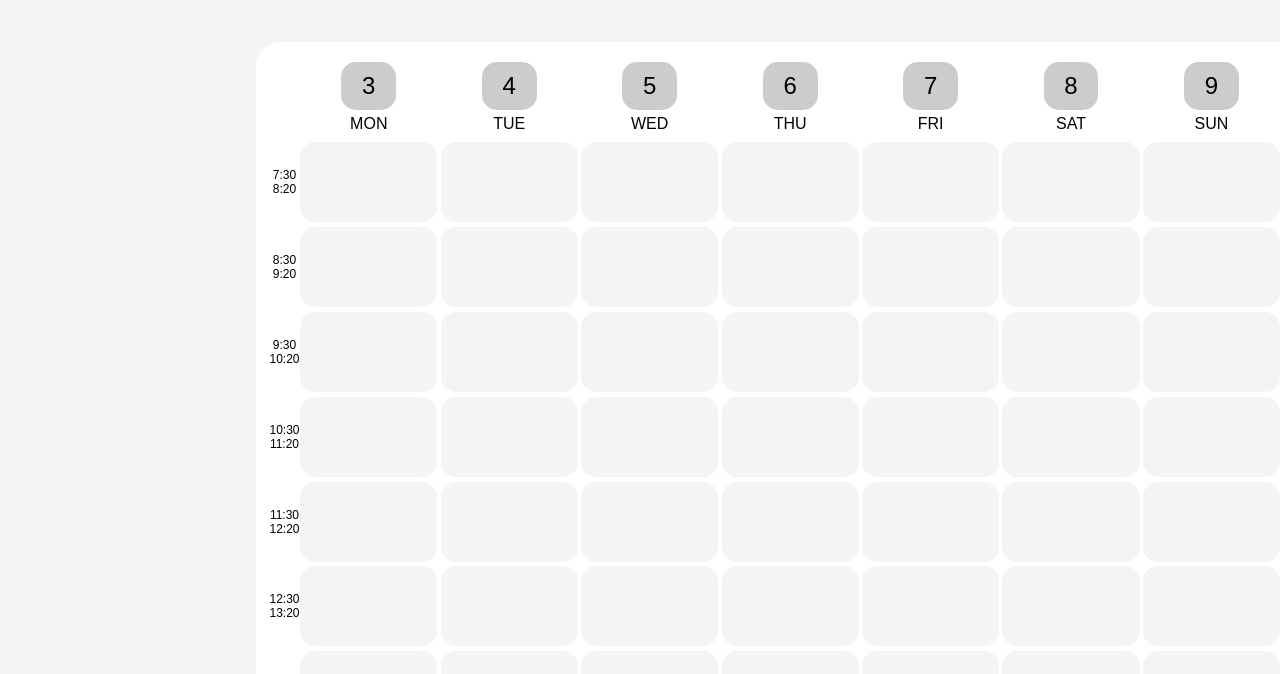
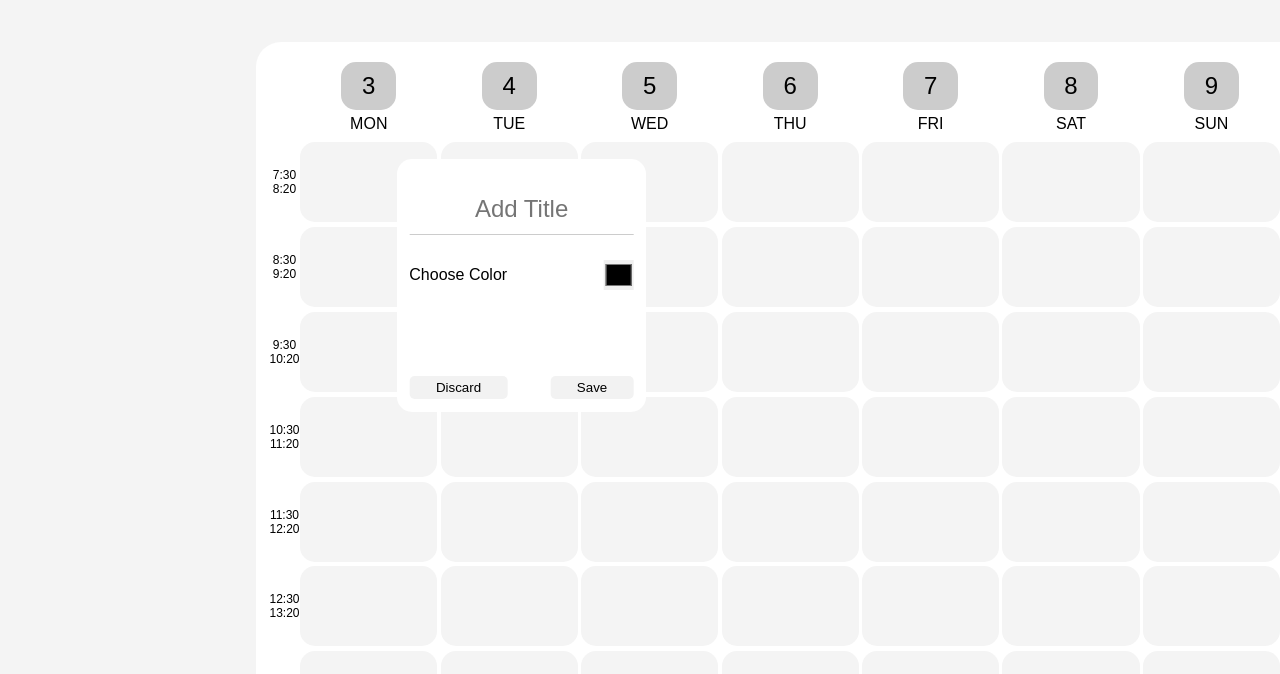
Before and after one commit to saattoshi/umytpa, a plain HTML site: page home.html in a window 1280 px wide. Both pictures are taken after a click on the button 368 px from the left and 301 px from the top of the page. Shown: the part 119-793 px from the top of the page. Drawn offline with Linux system fonts and the light colour scheme.

Commit message:
kinda made timetable working

```diff
--- a/home.html
+++ b/home.html
@@ -24,31 +24,31 @@
         <div class="timetable">
             <div class="container">
                 <div class="cell"></div>
-                <div class="cell">
+                <div class="cell cell-date">
                     <p class="date">3</p>
                     <p>MON</p>
                 </div>
-                <div class="cell">
+                <div class="cell cell-date">
                     <p class="date">4</p>
                     <p>TUE</p>
                 </div>
-                <div class="cell">
+                <div class="cell cell-date">
                     <p class="date">5</p>
                     <p>WED</p>
                 </div>
-                <div class="cell">
+                <div class="cell cell-date">
                     <p class="date">6</p>
                     <p>THU</p>
                 </div>
-                <div class="cell">
+                <div class="cell cell-date">
                     <p class="date">7</p>
                     <p>FRI</p>
                 </div>
-                <div class="cell">
+                <div class="cell cell-date">
                     <p class="date">8</p>
                     <p>SAT</p>
                 </div>
-                <div class="cell">
+                <div class="cell cell-date">
                     <p class="date">9</p>
                     <p>SUN</p>
                 </div>
@@ -173,7 +173,21 @@
                 <button class="cell cell-btn"></button>
                 <button class="cell cell-btn"></button>
                 <button class="cell cell-btn"></button>
+
+
+                <div id="eventAdder" class="hidden">
+                    <input type="text" id="title" placeholder="Add Title">
+                    <div class="color-pick">
+                        <p>Choose Color</p>
+                        <input type="color" name="" id="color">
+                    </div>
+                    <div class="action">
+                        <button class="action-btn" id="discard">Discard</button>
+                        <button class="action-btn" id="save">Save</button>
+                    </div>
+                </div>
             </div>
+
         </div>
     </div>
     <script src="js/home.js"></script>
--- a/js/home.js
+++ b/js/home.js
@@ -0,0 +1,24 @@
+table = document.querySelectorAll('.cell-btn')
+let title = ""
+let color = ""
+let selectedCell
+
+table.forEach(cell => {
+    cell.addEventListener('click', () => {
+        selectedCell = cell
+        const eventAdder = document.getElementById('eventAdder')
+        eventAdder.classList.remove('hidden')
+
+    })
+});
+
+document.getElementById('save').addEventListener('click', () => {
+    title = document.getElementById('title').value;
+    color = document.getElementById('color').value
+
+
+    selectedCell.style.backgroundColor = color;
+    selectedCell.innerHTML = `<h2>${title}</h2>`
+
+    eventAdder.classList.add('hidden')
+})
--- a/sass/home.scss
+++ b/sass/home.scss
@@ -8,6 +8,13 @@ body{
     background-color: #f4f4f4;
 }
 
+.hidden{
+    visibility: hidden;
+}
+
+.active{
+    visibility: visible;
+}
 .navbar{
     background-color: #fff;
     width: 100%;
@@ -60,6 +67,7 @@ body{
         border-radius: 25px;
 
         .container{
+            position: relative;
             display: grid;
             grid-template-columns: 2% 11% 11% 11% 11% 11% 11% 11%;
             grid-template-rows: repeat(12, 1fr);
@@ -68,11 +76,7 @@ body{
 
             .cell{
                 height: 80px;
-                display: flex;
-                flex-direction: column;
-                justify-content: center;
-                align-items: center;
-                text-align: center;
+                position: relative;
 
                 .date{
                     width: 40%;
@@ -87,6 +91,22 @@ body{
                     font-size: 1.5em;
                     margin-bottom: .2em;
                 }
+
+                h2{
+                    position: absolute;
+                    top: 10%;
+                    left: 5%;
+                    font-weight: 100;
+                    font-size: 1.75em;
+                }
+            }
+
+            .cell-date{
+                display: flex;
+                flex-direction: column;
+                justify-content: center;
+                align-items: center;
+                text-align: center;
             }
 
             .cell-btn{
@@ -98,7 +118,83 @@ body{
 
             .time{
                 font-size: .75em;
+                display: flex;
+                flex-direction: column;
+                justify-content: center;
+                align-items: center;
+                text-align: center;
             }
+        }
+
+        #eventAdder{
+            position: absolute;
+            top: 10%;
+            left: 10%;
+            width: 20%;
+            height: 25%;
+            background-color: #fff;
+            border-radius: 15px;
+
+            #title{
+                border: none;
+                border-bottom: 1px solid#ccc;
+                width: 90%;
+                height: 20%;
+                position: absolute;
+                top: 10%;
+                left: 50%;
+                transform: translateX(-50%);
+                padding: 0;
+                font-size: 1.5em;
+
+                &::placeholder{
+                    text-align: center;
+                }
+
+                &:focus{
+                    outline: none;
+                }
+            }
+
+            .color-pick{
+                position: absolute;
+                top: 40%;
+                right: 10%;
+                width: 90%;
+                display: flex;
+                align-items: center;
+                justify-content: space-between;
+                left: 50%;
+                transform: translateX(-50%);
+
+
+                #color{
+                    border: none;
+                    width: 30px;
+                    height: 30px;
+                    padding: 0;
+                }
+
+            }
+
+            .action{
+                position: absolute;
+                bottom: 5%;
+                left: 50%;
+                transform: translateX(-50%);
+                width: 90%;
+                display: flex;
+                align-items: center;
+                justify-content: space-between;
+
+                .action-btn{
+                    padding: 0.3em 2em;
+                    background-color: #f2f2f2;
+                    border: none;
+                    border-radius: 5px;
+                }
+            }
+
         }
     }
 }
```
Also changed, not shown: styles/home.css, 1 other file.
